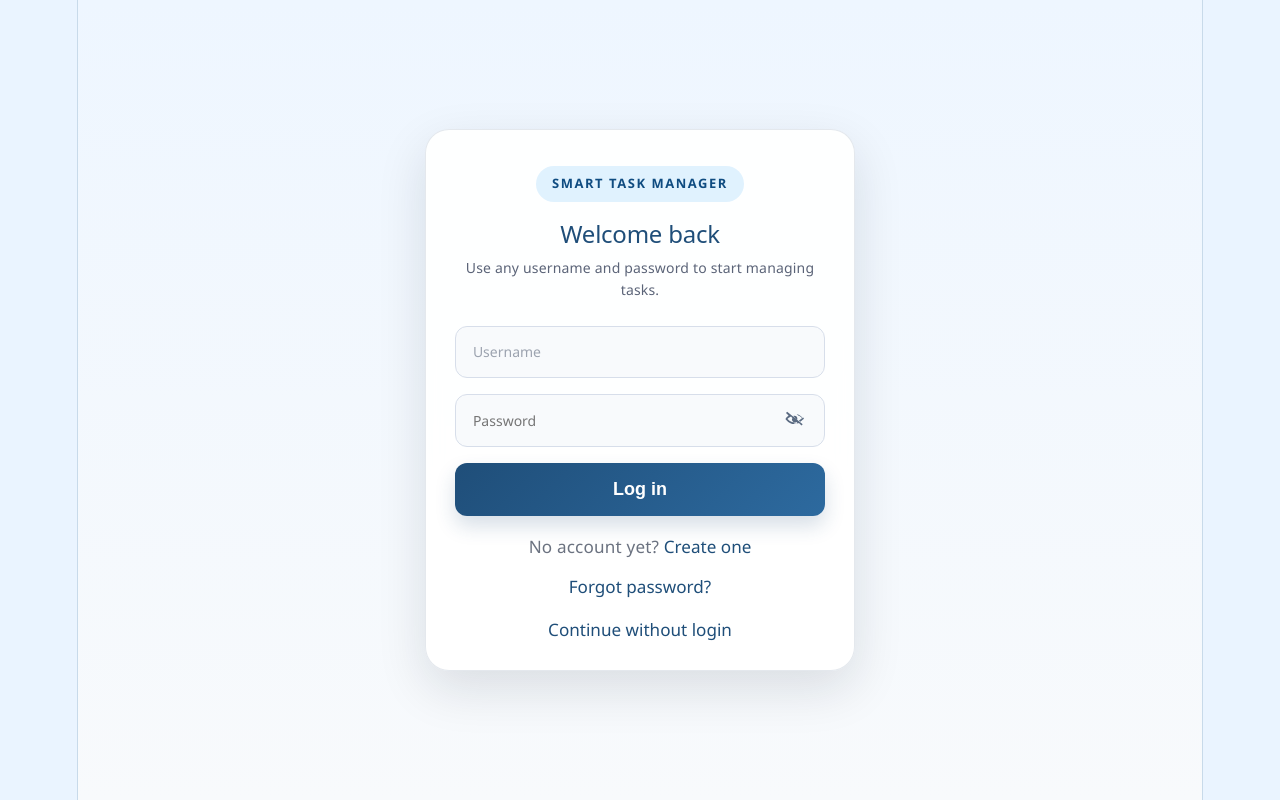
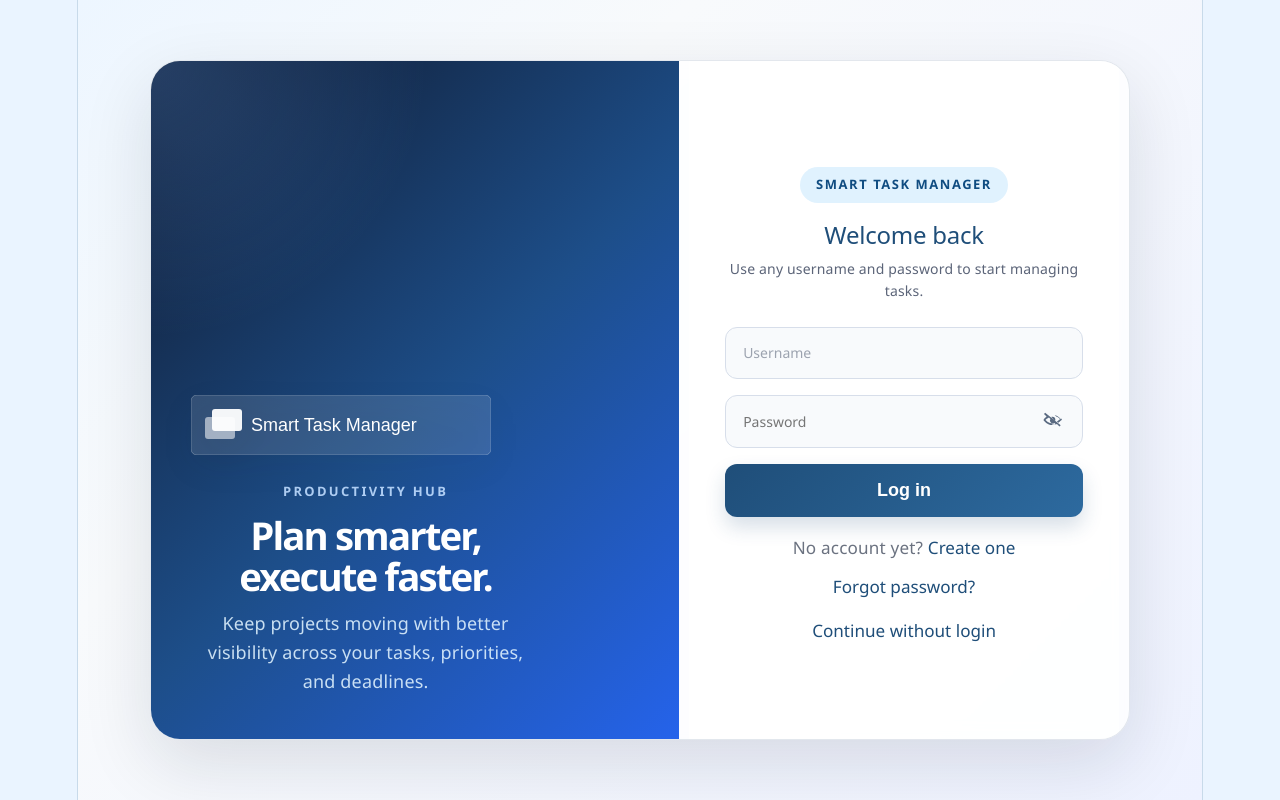
Before and after one commit to jeffGodonou/smart-task-manager, a React (Vite) app in the folder frontend/frontend/: page / in a window 1280 px wide. Built offline with nearby package versions, Linux system fonts and the light colour scheme; no server answers.

Commit message:
Update authentication

```diff
--- a/frontend/frontend/src/components/AuthForm.css
+++ b/frontend/frontend/src/components/AuthForm.css
@@ -3,17 +3,83 @@
   display: grid;
   place-items: center;
   padding: 2rem 1.25rem;
-  background: linear-gradient(180deg, #eef6ff 0%, #f8fafc 100%);
+  background: linear-gradient(135deg, #edf6ff 0%, #f8fafc 32%, #eef2ff 100%);
+}
+
+.auth-panel {
+  width: min(100%, 980px);
+  min-height: 680px;
+  display: grid;
+  grid-template-columns: 1.08fr 0.92fr;
+  background: rgba(255, 255, 255, 0.78);
+  border: 1px solid rgba(148, 163, 184, 0.25);
+  border-radius: 30px;
+  box-shadow: 0 24px 70px rgba(15, 23, 42, 0.12);
+  overflow: hidden;
+  backdrop-filter: blur(8px);
+}
+
+.auth-visual {
+  position: relative;
+  background: radial-gradient(circle at top left, rgba(96, 165, 250, 0.28), transparent 32%),
+    linear-gradient(135deg, #0f172a 0%, #1d4e89 52%, #2563eb 100%);
+  color: white;
+  display: flex;
+  align-items: flex-end;
+}
+
+.auth-visual-inner {
+  width: 100%;
+  padding: 2rem 2.2rem 2.4rem;
+  display: flex;
+  flex-direction: column;
+  justify-content: space-between;
+  gap: 1.5rem;
+}
+
+.auth-logo {
+  width: min(80%, 300px);
+  filter: drop-shadow(0 12px 18px rgba(15, 23, 42, 0.2));
+}
+
+.auth-visual-copy {
+  display: flex;
+  flex-direction: column;
+  gap: 0.75rem;
+  max-width: 350px;
+}
+
+.auth-mini-label {
+  font-size: 0.72rem;
+  text-transform: uppercase;
+  letter-spacing: 0.18em;
+  color: rgba(191, 219, 254, 0.9);
+  font-weight: 700;
+}
+
+.auth-visual-copy h3 {
+  margin: 0;
+  font-size: clamp(2rem, 3vw, 2.8rem);
+  line-height: 1.05;
+  letter-spacing: -0.05em;
+  color: white;
+}
+
+.auth-visual-copy p {
+  margin: 0;
+  color: rgba(224, 242, 254, 0.88);
+  line-height: 1.6;
+  font-size: 1rem;
 }
 
 .auth-shell {
+  display: flex;
+  flex-direction: column;
+  justify-content: center;
   width: min(100%, 430px);
-  padding: 2rem 1.6rem 1.5rem;
-  background: rgba(255, 255, 255, 0.92);
-  border: 1px solid rgba(148, 163, 184, 0.25);
-  border-radius: 24px;
-  box-shadow: 0 18px 50px rgba(15, 23, 42, 0.12);
-  backdrop-filter: blur(8px);
+  margin: 0 auto;
+  padding: 2.4rem 2rem 1.8rem;
+  background: rgba(255, 255, 255, 0.72);
 }
 
 .auth-branding {
@@ -193,3 +259,19 @@
 .auth-toggle button:hover {
   text-decoration: underline;
 }
+
+@media (max-width: 820px) {
+  .auth-panel {
+    grid-template-columns: 1fr;
+    min-height: auto;
+  }
+
+  .auth-visual {
+    min-height: 260px;
+  }
+
+  .auth-shell {
+    width: 100%;
+    padding: 2rem 1.25rem 1.5rem;
+  }
+}
--- a/frontend/frontend/src/components/AuthForm.tsx
+++ b/frontend/frontend/src/components/AuthForm.tsx
@@ -66,6 +66,22 @@ export default function AuthForm({ onAuthenticated }: AuthFormProps) {
 
   return (
     <div className="auth-page">
+      <div className="auth-panel">
+        <aside className="auth-visual">
+          <div className="auth-visual-inner">
+            <img
+              src="/header-lockup-translucent.svg"
+              alt="Smart Task Manager"
+              className="auth-logo"
+            />
+            <div className="auth-visual-copy">
+              <span className="auth-mini-label">Productivity hub</span>
+              <h3>Plan smarter, execute faster.</h3>
+              <p>Keep projects moving with better visibility across your tasks, priorities, and deadlines.</p>
+            </div>
+          </div>
+        </aside>
+
         <div className="auth-shell">
           <div className="auth-branding">
             <span className="auth-badge">SMART TASK MANAGER</span>
@@ -155,5 +171,6 @@ export default function AuthForm({ onAuthenticated }: AuthFormProps) {
           </div>
         </div>
       </div>
+    </div>
   );
 }
```
Lines whose indentation alone changed are shown as unchanged.
